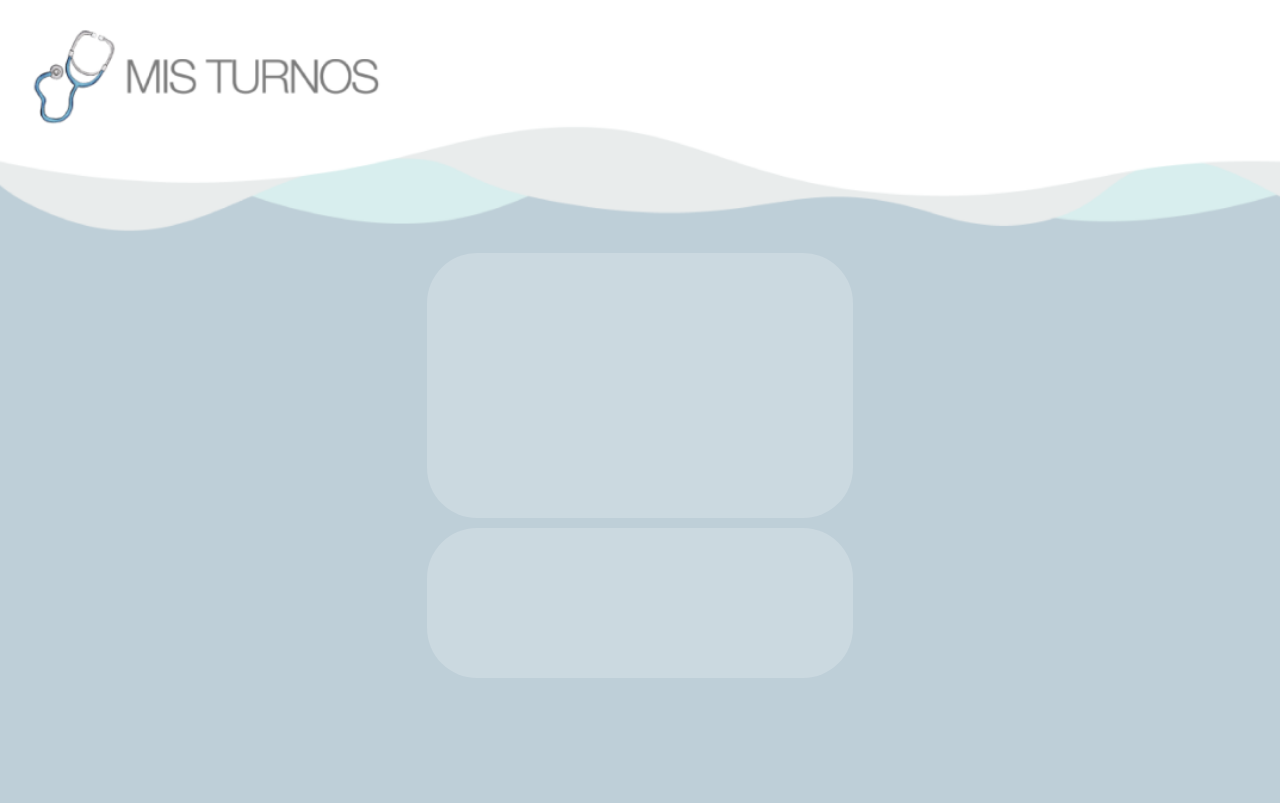
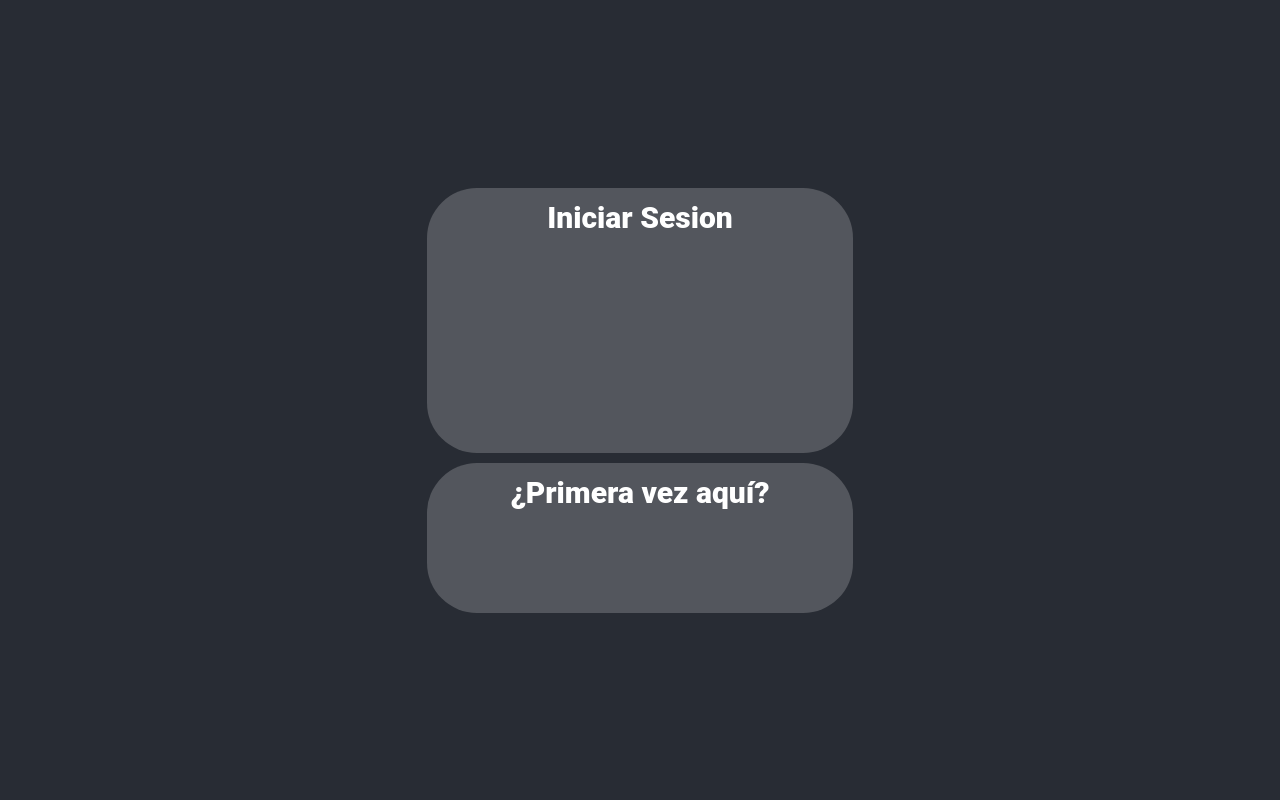
Before and after one commit to vperalta19/mis-turnos, a React (Create React App) app: page /InicioSesion in a window 1280 px wide. Built offline with nearby package versions, Linux system fonts and the light colour scheme.

Commit message:
Siguiendo con el inicio de sesion

```diff
--- a/public/index.html
+++ b/public/index.html
@@ -1,5 +1,5 @@
-<!DOCTYPE html>
-<html lang="en">
+<!DOCTYPE html >
+<html lang="en" >
   <head>
     <meta charset="utf-8" />
     <link rel="icon" href="%PUBLIC_URL%/favicon.ico" />
@@ -28,7 +28,7 @@
   </head>
   <body>
     <noscript>You need to enable JavaScript to run this app.</noscript>
-    <div id="root"><Toolbar /></div>
+    <div id="root"></div>
 
     <!--
       This HTML file is a template.
--- a/src/assets/css/InicioSesion.css
+++ b/src/assets/css/InicioSesion.css
@@ -1,17 +1,98 @@
-.fondoLogSign{
-    background-image: url('./../img/fondoLogIn.png');
-    background-repeat: no-repeat;
-    background-size: cover;
+.header {
+    background-color: #282c34;
+    min-height: 100vh;
+    display: flex;
+    flex-direction: column;
+    align-items: center;
+    justify-content: center;
+    /* font-size: calc(10px + 2vmin); */
+    color: white;
+}
 
-    height: 100vh;
-    margin: 3px auto 0;
-    position: relative;
+  .fondoLogSign .header .contenedor .login{
+    width: 100%;
+    height: 265px;
+    background: rgba(255, 255, 255, 0.2);
+    /* background-color: lawngreen; */
+    border-radius: 50px;
+    margin-bottom: 10px;
+}
+
+.fondoLogSign .header .contenedor .signup{
+    width: 100%;
+    height: 150px;
+    background: rgba(255, 255, 255, 0.2);
+    /* background-color: lightcoral; */
+    border-radius: 50px;
+}
+
+.fondoLogSign .contenedor .fil1 #titleLogIn{
+    margin-top: 12px;
+    text-align: center;
+    color: rgb(255, 255, 255);
+    font-family: Roboto;
+    font-style: normal;
+    font-weight: 900;
+    font-size: 30px;
+    line-height: 35px;
+}
+
+
+.fondoLogSign .contenedor .fil2 #titleSignup{
+    margin-top: 12px;
+    text-align: center;
+    font-family: Roboto;
+    font-style: normal;
+    font-weight: 900;
+    font-size: 30px;
+    line-height: 35px;
+
+    color: #FFFFFF;
+}
+
+/*.fondoLogSign{
+    background-color: #B8D0D9;
+    background-attachment: fixed;
+}
+
+.fondoLogSign .contenedor{
+    background-color: lightgray;
+    margin-top: 150px;
+}
+
+.fondoLogSign .contenedor .fil1{
+    background-color: mediumblue;
+}
+
+.fondoLogSign .contenedor .fil1 #titleLogIn{
+    margin-top: 12px;
+    text-align: center;
+    color: rgb(255, 255, 255);
+    font-family: Roboto;
+    font-style: normal;
+    font-weight: 900;
+    font-size: 30px;
+    line-height: 35px;
+}
+
+
+.fondoLogSign .contenedor .fil2 #titleSignup{
+    margin-top: 12px;
+    text-align: center;
+    font-family: Roboto;
+    font-style: normal;
+    font-weight: 900;
+    font-size: 30px;
+    line-height: 35px;
+
+    color: #FFFFFF;
 }
 
 .fondoLogSign .login{
     width: 100%;
     height: 265px;
     background: rgba(255, 255, 255, 0.2);
+    background-color: lawngreen;
     border-radius: 50px;
     margin-bottom: 10px;
 }
@@ -20,23 +101,15 @@
     width: 100%;
     height: 150px;
     background: rgba(255, 255, 255, 0.2);
+    background-color: lightcoral;
     border-radius: 50px;
 }
 
 @media (min-width: 768px) {
-    .fondoLogSign .fil1{
-        margin-top: 250px;
-        /*top:250px;*/
-    }
 }
 
 @media (max-width: 768px) {
-    .fondoLogSign {
-        background-image: url('./../img/fondoLogIn_celu.jpeg');
-        background-size: 100%;
+    .fondoLogSign .contenedor{
+
     }
-    .fondoLogSign .fil1{
-        position: relative;
-        top:180px;
-    }
-}
+}*/
--- a/src/assets/css/index.css
+++ b/src/assets/css/index.css
@@ -7,6 +7,7 @@ body {
 	-moz-osx-font-smoothing: grayscale;
 }
 
+
 code {
 	font-family: source-code-pro, Menlo, Monaco, Consolas, 'Courier New',
 		monospace;
--- a/src/index.js
+++ b/src/index.js
@@ -3,11 +3,12 @@ import ReactDOM from 'react-dom';
 import './assets/css/index.css';
 import App from './App';
 import * as serviceWorker from './serviceWorker';
-
+import InicioSesion from './pages/InicioSesion'
 
 ReactDOM.render(
   <React.StrictMode>
-    <App/>
+    {/* <App/> */}
+    <InicioSesion/>
   </React.StrictMode>,
   document.getElementById('root')
 );
--- a/src/pages/InicioSesion.js
+++ b/src/pages/InicioSesion.js
@@ -3,23 +3,65 @@ import 'bootstrap/dist/css/bootstrap.min.css';
 import './../assets/css/InicioSesion.css';
 
 
-export default function InicioSesion() {
+function InicioSesion() {
 	return (
-            <div className="container-fluid fondoLogSign">
-                <div className="row">
-                </div>
-                <div className="row fil1">
-                    <div className="col-lg-4 col-md-3">
+        <div className ="fondoLogSign">
+            <div className="header">
+                <div className = "container-fluid contenedor">
+                    <div className="row fil1">
+                        <div className = "col-lg-4 col-md-3 col-1">
+                        </div>
+                        <div className="col-lg-4 col-10 col-md-6 login">
+                            <h1 id="titleLogIn">Iniciar Sesion</h1>
+                        </div>
                     </div>
-                    <div className="col-lg-4 col-12 col-md-6 login">
-                    </div>
-                </div>
-                <div className="row">
-                    <div className="col-lg-4 col-md-3">
-                    </div>
-                    <div className="col-lg-4 col-12 col-md-6 signup">
+                    <div className="row fil2">
+                        <div className = "col-lg-4 col-md-3 col-1">
+                        </div>
+                        <div className="col-lg-4 col-10 col-md-6 signup">
+                            <h1 id="titleSignup">¿Primera vez aquí?</h1>
+                        </div>
                     </div>
                 </div>
             </div>
+        </div>
+
+        // <div className ="fondoLogSign">
+        //     <div className = "container-fluid contenedor">
+        //         <div className="row fil1">
+        //             <div className = "col-lg-4 col-md-3 col-1">
+        //             </div>
+        //             <div className="col-lg-4 col-10 col-md-6 login">
+        //                 <h1 id="titleLogIn">Iniciar Sesion</h1>
+        //             </div>
+        //         </div>
+        //         <div className="row fil2">
+        //             <div className = "col-lg-4 col-md-3 col-1">
+        //             </div>
+        //             <div className="col-lg-4 col-10 col-md-6 signup">
+        //                 <h1 id="titleSignup">¿Primera vez aquí?</h1>
+        //             </div>
+        //         </div>
+        //     </div>
+        // </div>
+
+
+            // <div className="container-fluid fondoLogSign">
+            //     <div className="row">
+            //     </div>
+            //     <div className="row fil1">
+            //         <div className="col-lg-4 col-md-3">
+            //         </div>
+            //         <div className="col-lg-4 col-12 col-md-6 login">
+            //         </div>
+            //     </div>
+            //     <div className="row">
+            //         <div className="col-lg-4 col-md-3">
+            //         </div>
+            //         <div className="col-lg-4 col-12 col-md-6 signup">
+            //         </div>
+            //     </div>
+            // </div>
 	);
 }
+export default InicioSesion
```
